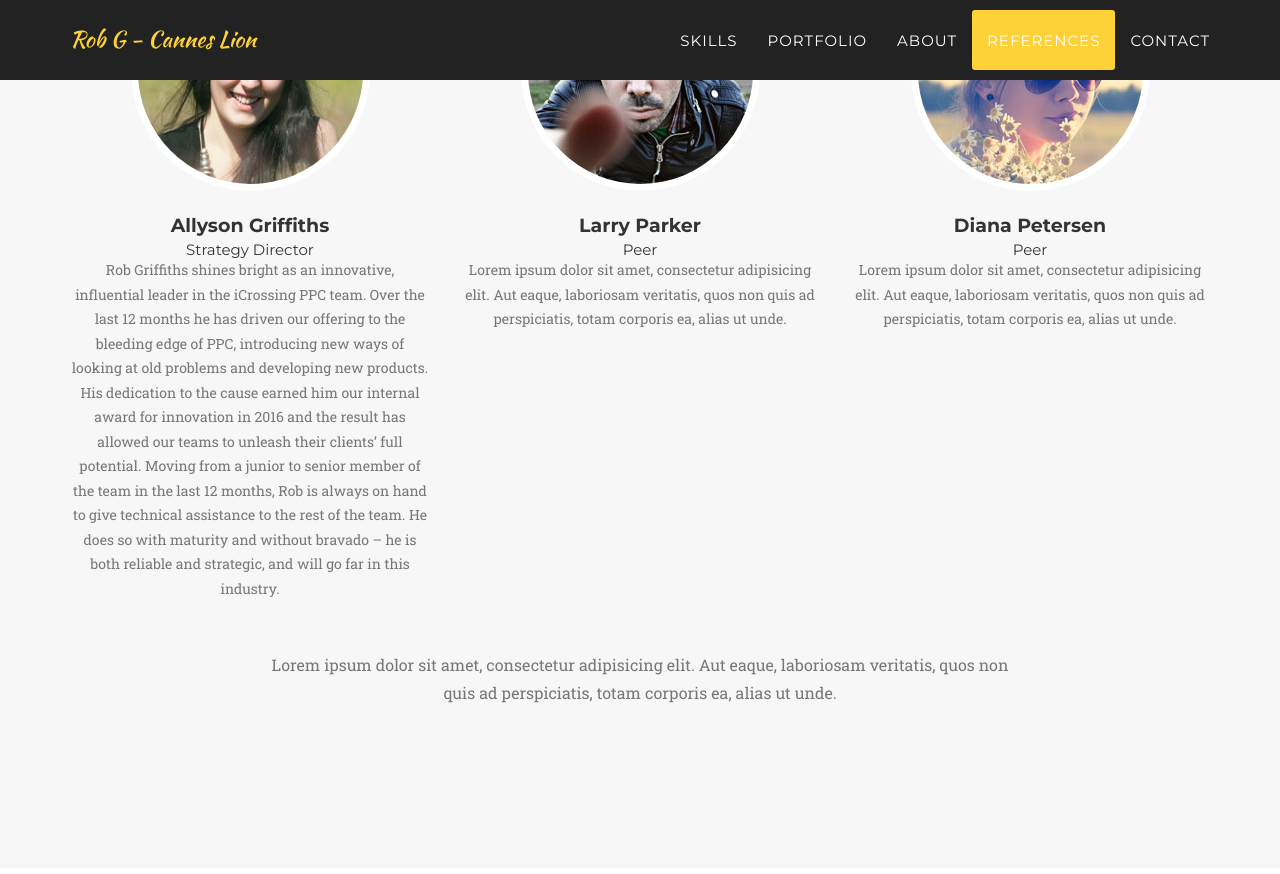
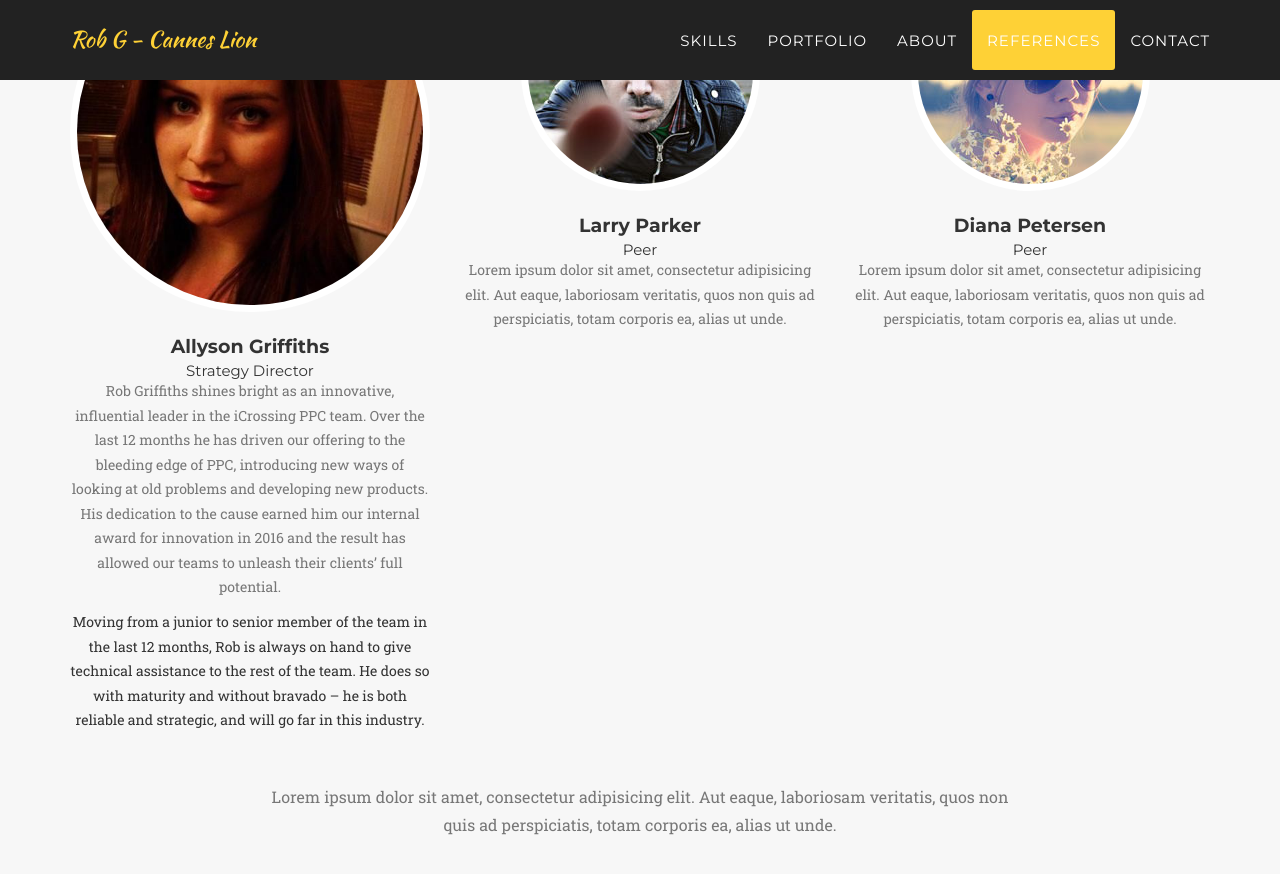
Before and after one commit to canneslionrobg/canneslionrobg.github.io, a Jekyll site: the page index.html, which Jekyll copies as it is, in a window 1280 px wide and 900 px high, scrolled down 4776 px. Shown: the top 874 px of the window. Built offline with Jekyll 4.4.1, drawn with Linux system fonts in a browser that asks for light colours; some web fonts are replaced.

Commit message:
minor edits

```diff
--- a/index.html
+++ b/index.html
@@ -338,10 +338,8 @@
                         <img src="img/team/1.jpg" class="img-responsive img-circle" alt="">
                         <h4>Allyson Griffiths</h4>
                         <h5>Strategy Director</h5>
-                        <p class="text-muted">Rob Griffiths shines bright as an innovative, influential leader in the iCrossing PPC team. Over the last 12 months he has driven our offering to the bleeding edge of PPC, introducing new ways of looking at old problems and developing new products. His dedication to the cause earned him our internal award for innovation in 2016 and the result has allowed our teams to unleash their clients’ full potential.
-
-Moving from a junior to senior member of the team in the last 12 months, Rob is always on hand to give technical assistance to the rest of the team.  He does so with maturity and without bravado – he is both reliable and strategic, and will go far in this industry.
-</p>
+                        <p class="text-muted">Rob Griffiths shines bright as an innovative, influential leader in the iCrossing PPC team. Over the last 12 months he has driven our offering to the bleeding edge of PPC, introducing new ways of looking at old problems and developing new products. His dedication to the cause earned him our internal award for innovation in 2016 and the result has allowed our teams to unleash their clients’ full potential.</p>
+                        <p>Moving from a junior to senior member of the team in the last 12 months, Rob is always on hand to give technical assistance to the rest of the team.  He does so with maturity and without bravado – he is both reliable and strategic, and will go far in this industry.</p>
                     </div>
                 </div>
 
```
Also changed, not shown: img/team/1.jpg.
